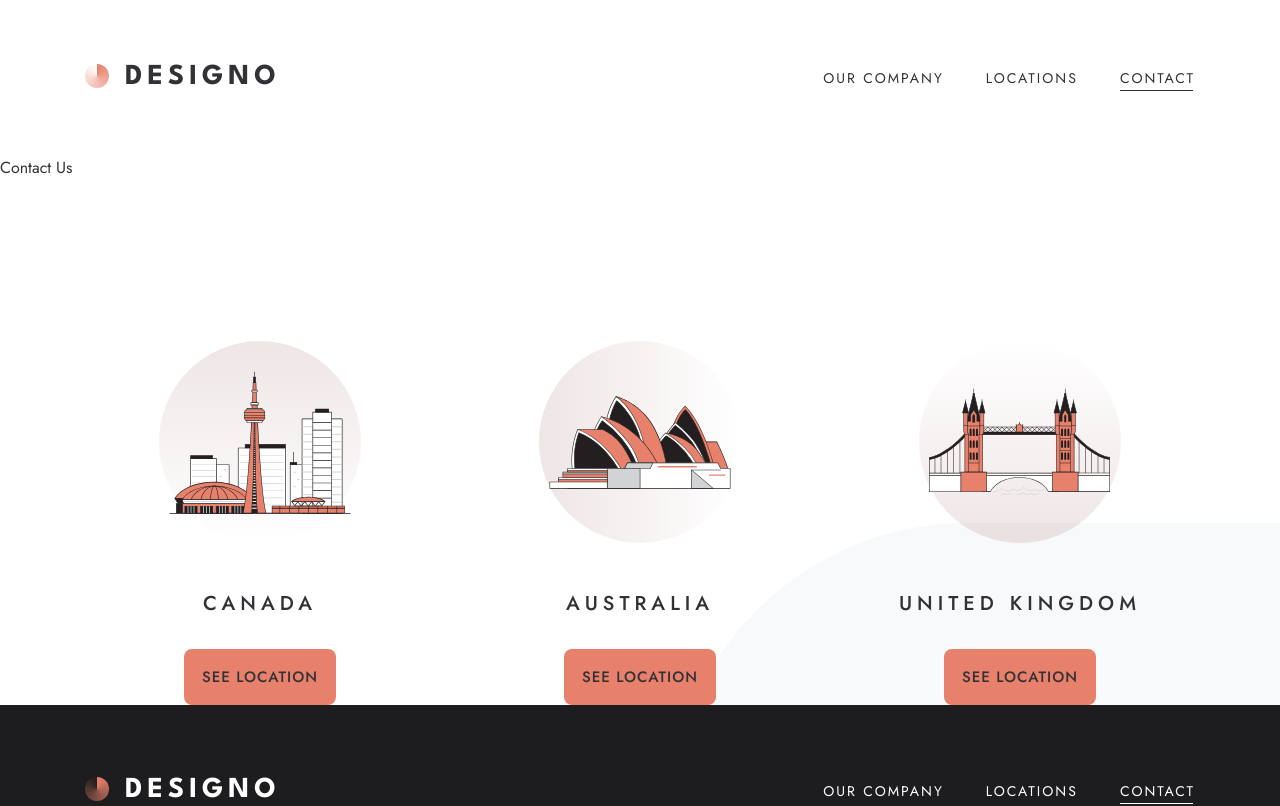
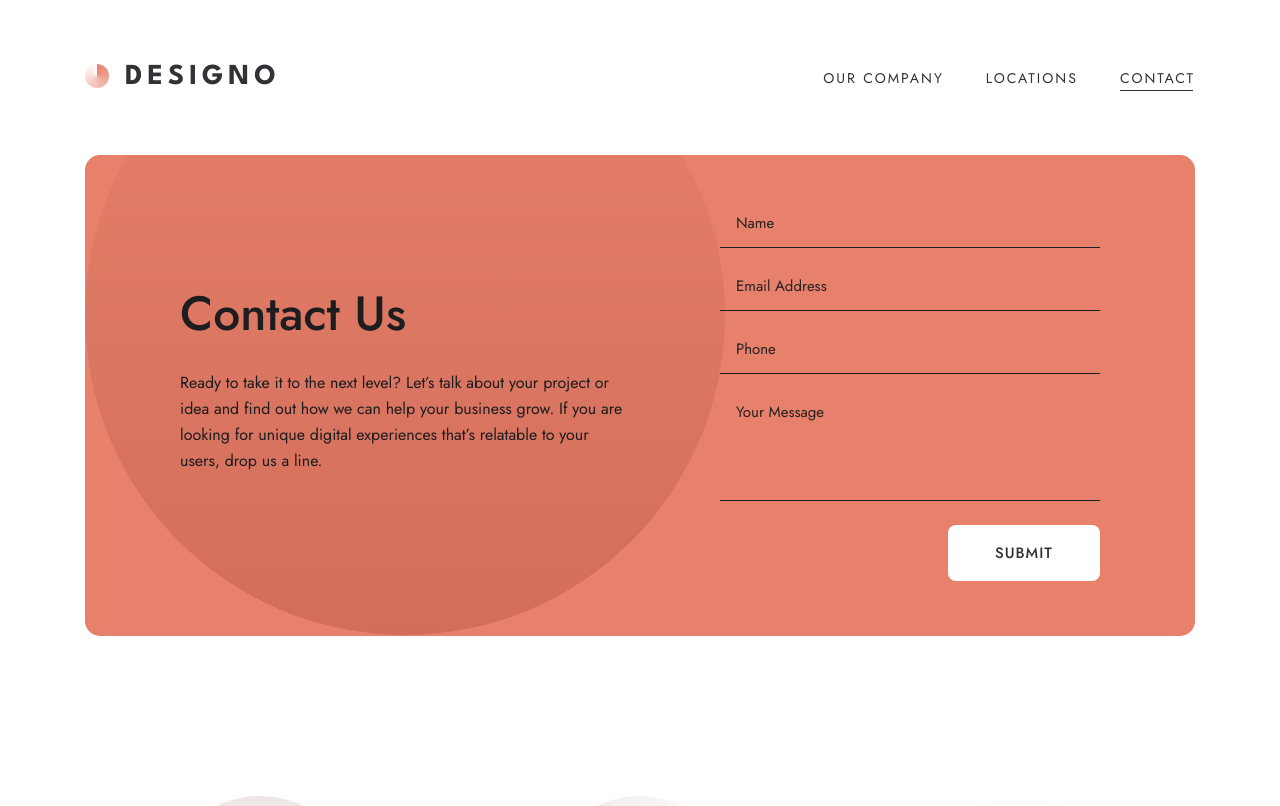
Before and after one commit to MrBlackvanta/designo-multi-page-website, a Next.js app: page /contact in a window 1280 px wide. Shown: the top 806 px of the page. Built offline with nearby package versions, Linux system fonts and the light colour scheme.

Commit message:
feat: add ContactHero and ContactForm components; enhance contact page layout and functionality

```diff
--- a/src/app/contact/page.tsx
+++ b/src/app/contact/page.tsx
@@ -1,4 +1,4 @@
-import { LocationLinks } from "@/components/sections";
+import { ContactHero, LocationLinks } from "@/components/sections";
 import { siteName } from "@/data";
 import { pageMetadata } from "@/lib/metadata";
 import type { Metadata } from "next";
@@ -16,8 +16,8 @@ export const metadata: Metadata = pageMetadata({
 
 export default function ContactPage() {
   return (
-    <div className="space-y-30 lg:space-y-40">
-      <h1>Contact Us</h1>
+    <div className="space-y-30 pb-30 lg:space-y-40 lg:pb-40">
+      <ContactHero />
       <LocationLinks />
     </div>
   );
--- a/src/app/globals.css
+++ b/src/app/globals.css
@@ -14,6 +14,8 @@
   --color-wash: #5d0202;
 
   --font-sans: var(--font-jost), ui-sans-serif, system-ui, sans-serif;
+  --font-sans-italic:
+    var(--font-jost-italic), ui-sans-serif, system-ui, sans-serif;
   --font-display: var(--font-league-spartan), var(--font-jost), sans-serif;
 
   --text-hero: 3rem;
--- a/src/components/icons/ErrorIcon.tsx
+++ b/src/components/icons/ErrorIcon.tsx
@@ -8,8 +8,11 @@ export default function ErrorIcon(props: React.SVGProps<SVGSVGElement>) {
       aria-hidden="true"
       {...props}
     >
-      <circle cx="10" cy="10" r="10" fill="#fff" />
-      <path fill="currentColor" d="M11 14v2H9v-2h2zm0-9v7H9V5h2z" />
+      <path
+        fill="currentColor"
+        fillRule="evenodd"
+        d="M10 0a10 10 0 1 0 0 20 10 10 0 0 0 0-20Zm1 14v2H9v-2h2Zm0-9v7H9V5h2Z"
+      />
     </svg>
   );
 }
--- /dev/null
+++ b/src/components/sections/contact-hero.tsx
@@ -0,0 +1,35 @@
+import wash from "@/assets/patterns/hero-contact-desktop.svg";
+import washSmall from "@/assets/patterns/hero-contact-mobile.svg";
+import { ContactForm } from "@/components/ui";
+
+export default function ContactHero() {
+  return (
+    <section className="md:v-container">
+      <div className="bg-peach md:rounded-card relative isolate overflow-clip px-6 py-18 text-center text-black md:px-14.5 md:py-17.75 md:text-left lg:flex lg:px-23.75 lg:py-13.75">
+        <picture className="pointer-events-none absolute top-0 -left-23 -z-10 h-247.5 w-219 md:-top-20.75 md:-left-30.5 md:size-160 lg:-top-40 lg:left-0">
+          <source media="(min-width: 48rem)" srcSet={wash.src} />
+          <img
+            src={washSmall.src}
+            alt=""
+            width={washSmall.width}
+            height={washSmall.height}
+            className="size-full"
+          />
+        </picture>
+
+        <div className="lg:flex-1 lg:pt-20">
+          <h1 className="text-hero-sm md:text-hero font-medium">Contact Us</h1>
+
+          <p className="mt-6 md:mt-8 lg:max-w-111.25">
+            Ready to take it to the next level? Let’s talk about your project or
+            idea and find out how we can help your business grow. If you are
+            looking for unique digital experiences that’s relatable to your
+            users, drop us a line.
+          </p>
+        </div>
+
+        <ContactForm className="mt-12 md:mt-10 lg:mt-0 lg:w-95 lg:shrink-0" />
+      </div>
+    </section>
+  );
+}
--- a/src/components/sections/index.ts
+++ b/src/components/sections/index.ts
@@ -2,6 +2,7 @@ export { default as AboutHero } from "./about-hero";
 export { default as AboutStory } from "./about-story";
 export { default as CallToAction } from "./call-to-action";
 export { default as CompanyValues } from "./company-values";
+export { default as ContactHero } from "./contact-hero";
 export { default as HomeHero } from "./home-hero";
 export { default as LocationLinks } from "./location-links";
 export { default as OfficeLocation } from "./office-location";
--- a/src/components/sections/location-links.tsx
+++ b/src/components/sections/location-links.tsx
@@ -11,7 +11,7 @@ export default function LocationLinks() {
         Our offices
       </h2>
 
-      <div className="bg-light-grey/50 pointer-events-none absolute top-45.5 -right-99 -z-10 hidden h-148.5 w-251.5 rounded-full rounded-bl-none lg:block" />
+      <div className="bg-light-grey/50 pointer-events-none absolute top-22.5 right-0 -z-10 hidden h-148.5 w-251.5 rounded-full rounded-bl-none lg:block" />
 
       <ul className="grid justify-items-center gap-y-12 md:gap-y-17.25 lg:grid-cols-3 lg:gap-x-7.5">
         {offices.map(({ slug, country, illustration }) => (
@@ -25,7 +25,7 @@ export default function LocationLinks() {
               className="size-50.5"
             />
 
-            <h3 className="text-label mt-12 font-medium uppercase">
+            <h3 className="text-label mt-12 ps-(--text-label--letter-spacing) font-medium uppercase">
               {country}
             </h3>
 
--- a/src/components/ui/button.tsx
+++ b/src/components/ui/button.tsx
@@ -9,29 +9,39 @@ const grounds: Record<ButtonGround, string> = {
   dark: "bg-white",
 };
 
-type ButtonProps = {
-  href: string;
+type SharedProps = {
   ground?: ButtonGround;
   className?: string;
   children: ReactNode;
 };
 
+type ButtonProps = SharedProps &
+  ({ href: string; type?: never } | { href?: never; type: "submit" });
+
 export default function Button({
   href,
+  type,
   ground = "light",
   className,
   children,
 }: ButtonProps) {
+  const shape = cn(
+    "v-focus text-button text-dark-grey rounded-button hover:bg-peach-light flex h-14 w-38 items-center justify-center font-medium uppercase motion-safe:transition-colors",
+    grounds[ground],
+    className,
+  );
+
+  if (href) {
+    return (
+      <Link href={href} className={shape}>
+        {children}
+      </Link>
+    );
+  }
+
   return (
-    <Link
-      href={href}
-      className={cn(
-        "v-focus text-button text-dark-grey rounded-button hover:bg-peach-light flex h-14 w-38 items-center justify-center font-medium uppercase motion-safe:transition-colors",
-        grounds[ground],
-        className,
-      )}
-    >
+    <button type={type} className={shape}>
       {children}
-    </Link>
+    </button>
   );
 }
--- /dev/null
+++ b/src/components/ui/contact-form.tsx
@@ -0,0 +1,114 @@
+"use client";
+
+import type { SubmitEvent } from "react";
+import { useState } from "react";
+import Button from "./button";
+import Field from "./field";
+
+type FieldName = "name" | "email" | "phone" | "message";
+
+type FieldSpec = {
+  name: FieldName;
+  label: string;
+  type?: "text" | "email" | "tel";
+  multiline?: boolean;
+  required?: boolean;
+};
+
+const fields: FieldSpec[] = [
+  { name: "name", label: "Name", required: true },
+  { name: "email", label: "Email Address", type: "email", required: true },
+  { name: "phone", label: "Phone", type: "tel" },
+  { name: "message", label: "Your Message", multiline: true, required: true },
+];
+
+const blank: Record<FieldName, string> = {
+  name: "",
+  email: "",
+  phone: "",
+  message: "",
+};
+
+const emailShape = /^[^\s@]+@[^\s@]+\.[^\s@]+$/;
+
+function findErrors(values: Record<FieldName, string>) {
+  const errors: Partial<Record<FieldName, string>> = {};
+
+  if (!values.name.trim()) errors.name = "Can’t be empty";
+
+  const email = values.email.trim();
+  if (!email) errors.email = "Can’t be empty";
+  else if (!emailShape.test(email))
+    errors.email = "Please use a valid email address";
+
+  if (!values.message.trim()) errors.message = "Can’t be empty";
+
+  return errors;
+}
+
+type ContactFormProps = {
+  className?: string;
+};
+
+export default function ContactForm({ className }: ContactFormProps) {
+  const [values, setValues] = useState(blank);
+  const [submitCount, setSubmitCount] = useState(0);
+  const [sentCount, setSentCount] = useState(0);
+
+  const errors = submitCount > 0 ? findErrors(values) : {};
+
+  const handleSubmit = (event: SubmitEvent<HTMLFormElement>) => {
+    event.preventDefault();
+
+    const found = findErrors(values);
+    const firstInvalid = fields.find(({ name }) => found[name])?.name;
+
+    if (firstInvalid) {
+      setSubmitCount((count) => count + 1);
+      const control = event.currentTarget.elements.namedItem(firstInvalid);
+      if (control instanceof HTMLElement) control.focus();
+      return;
+    }
+
+    setValues(blank);
+    setSubmitCount(0);
+    setSentCount((count) => count + 1);
+  };
+
+  return (
+    <form noValidate onSubmit={handleSubmit} className={className}>
+      <div className="space-y-6.25">
+        {fields.map(({ name, label, type, multiline, required }) => (
+          <Field
+            key={name}
+            id={`contact-${name}`}
+            name={name}
+            label={label}
+            type={type}
+            multiline={multiline}
+            required={required}
+            value={values[name]}
+            error={errors[name]}
+            submitCount={submitCount}
+            onValueChange={(value) =>
+              setValues((current) => ({ ...current, [name]: value }))
+            }
+          />
+        ))}
+      </div>
+
+      <div className="mt-10 flex justify-center md:mt-6 md:justify-end">
+        <Button type="submit" ground="dark">
+          Submit
+        </Button>
+      </div>
+
+      {sentCount > 0 ? (
+        <p key={sentCount} role="status" className="mt-6">
+          Thanks! Your details look good. This static demo doesn’t send
+          anything.
+        </p>
+      ) : null}
+    </form>
+  );
+}
--- /dev/null
+++ b/src/components/ui/field.tsx
@@ -0,0 +1,76 @@
+import { ErrorIcon } from "@/components/icons";
+import { cn } from "@/lib/utils";
+import type { ChangeEvent } from "react";
+
+type FieldProps = {
+  id: string;
+  name: string;
+  label: string;
+  type?: "text" | "email" | "tel";
+  multiline?: boolean;
+  required?: boolean;
+  value: string;
+  error?: string;
+  submitCount: number;
+  onValueChange: (value: string) => void;
+};
+
+export default function Field({
+  id,
+  name,
+  label,
+  type = "text",
+  multiline = false,
+  required = false,
+  value,
+  error,
+  submitCount,
+  onValueChange,
+}: FieldProps) {
+  const errorId = `${id}-error`;
+
+  const handleChange = (
+    event: ChangeEvent<HTMLInputElement> | ChangeEvent<HTMLTextAreaElement>,
+  ) => onValueChange(event.target.value);
+
+  const control = {
+    id,
+    name,
+    value,
+    required,
+    placeholder: label,
+    onChange: handleChange,
+    "aria-invalid": error ? true : undefined,
+    "aria-describedby": error ? errorId : undefined,
+    className: cn(
+      "v-focus text-field placeholder:text-black/95 min-w-0 flex-1 bg-transparent p-0",
+      multiline ? "h-22.5 resize-none" : "h-6.5",
+    ),
+  };
+
+  return (
+    <div className="relative flex items-start ps-[4.2%] pe-2 pb-3 after:absolute after:inset-x-0 after:bottom-0 after:h-px after:bg-black after:content-[''] focus-within:after:h-0.75 motion-safe:after:transition-[height]">
+      <label htmlFor={id} className="sr-only">
+        {label}
+      </label>
+
+      {multiline ? (
+        <textarea {...control} rows={3} />
+      ) : (
+        <input {...control} type={type} />
+      )}
+
+      {error ? (
+        <p
+          key={submitCount}
+          id={errorId}
+          role="alert"
+          className="text-error font-sans-italic flex shrink-0 items-center gap-2.25 italic"
+        >
+          {error}
+          <ErrorIcon className="shrink-0" />
+        </p>
+      ) : null}
+    </div>
+  );
+}
--- a/src/components/ui/index.ts
+++ b/src/components/ui/index.ts
@@ -1,3 +1,5 @@
 export { default as Button } from "./button";
+export { default as ContactForm } from "./contact-form";
+export { default as Field } from "./field";
 export { default as OfficeMap } from "./office-map";
 export { default as ServiceCard } from "./service-card";
```
